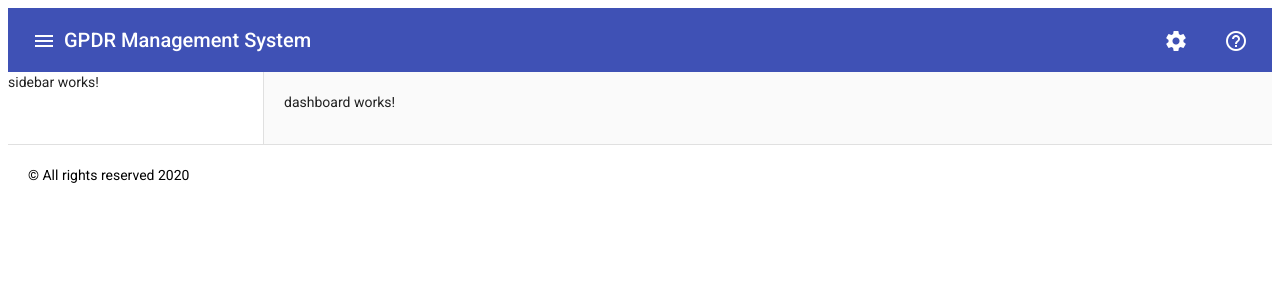
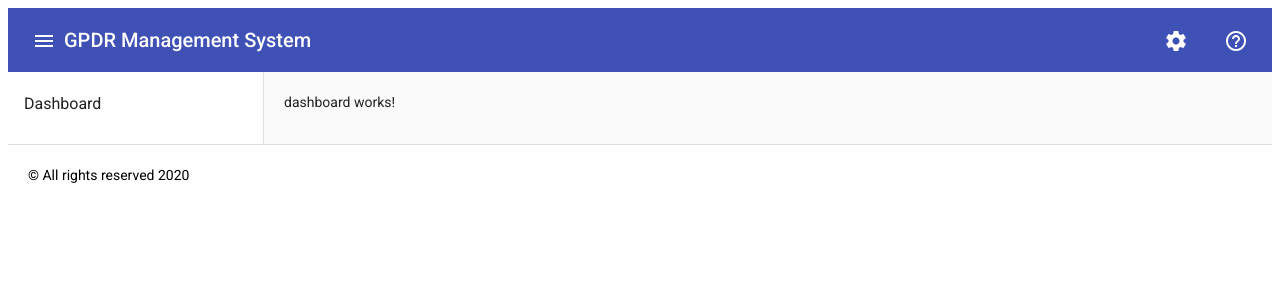
Before and after one commit to julianahrens/gdpr-ms-frontend, an Angular app: page / in a window 1280 px wide. Shown: the top 300 px of the page. Built offline with nearby package versions, Linux system fonts and the light colour scheme.

Commit message:
feat: adding general sidebar

```diff
--- a/src/app/shared/components/sidebar/sidebar.component.html
+++ b/src/app/shared/components/sidebar/sidebar.component.html
@@ -1 +1,4 @@
-<p>sidebar works!</p>
+<mat-nav-list>
+  <a mat-list-item routerLinkActive="list-item-active" routerLink="/">Dashboard</a>
+  <a mat-list-item routerLinkActive="list-item-active" routerLink="/processing-activities">Processing Activities</a>
+</mat-nav-list>
--- a/src/app/shared/shared.module.ts
+++ b/src/app/shared/shared.module.ts
@@ -8,6 +8,8 @@
 import {MatIconModule} from "@angular/material/icon";
 import {MatButtonModule} from "@angular/material/button";
 import {FlexLayoutModule} from "@angular/flex-layout";
+import {MatListModule} from "@angular/material/list";
+import {RouterModule} from "@angular/router";
 
 
 @NgModule({
@@ -22,7 +24,9 @@
     MatToolbarModule,
     MatIconModule,
     MatButtonModule,
-    FlexLayoutModule
+    FlexLayoutModule,
+    MatListModule,
+    RouterModule
   ],
   exports: [
     HeaderComponent,
```
